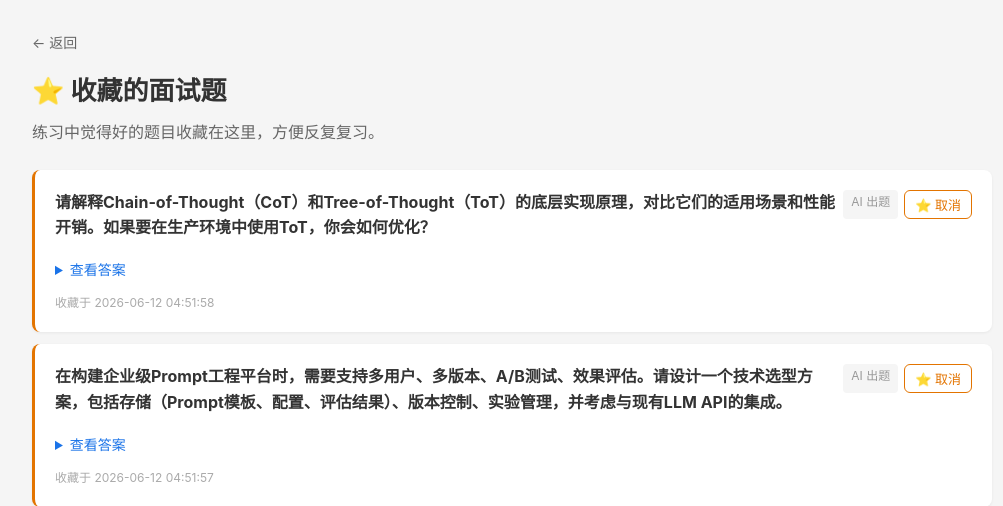
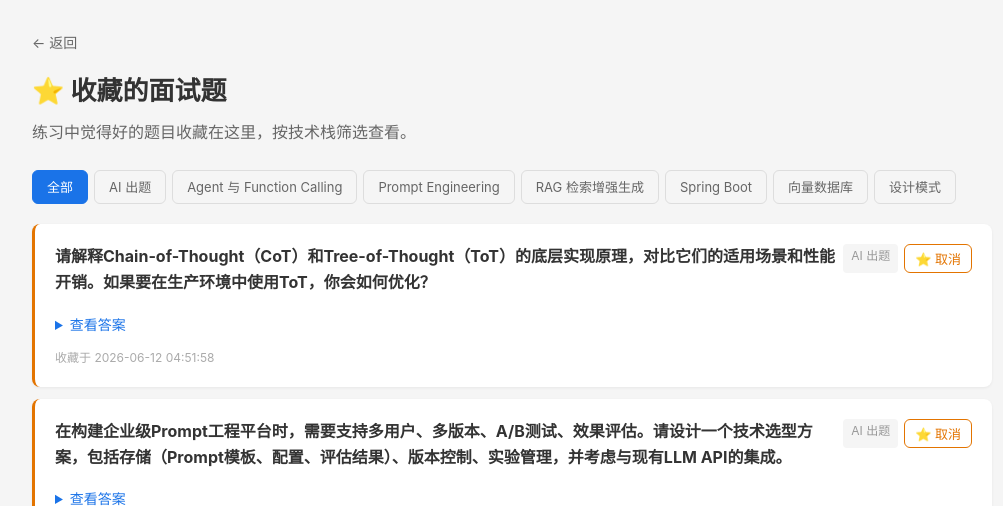
Before and after one commit to dj080808/toolset, a Flask app: page /skillset/favorites in a window 1280 px wide. Shown: the part 56-562 px from the top of the page, without its empty margins (128-1131 px from the left). Run offline with Flask 3, Linux system fonts and the light colour scheme; data comes from the database, SQL or seed files in the repository; both versions use the stored data as it was after the commit.

Commit message:
收藏的题目分类

```diff
--- a/templates/skillset/favorites.html
+++ b/templates/skillset/favorites.html
@@ -4,7 +4,14 @@
 <div class="container">
     <a href="javascript:history.back()" class="back-link">← 返回</a>
     <h1>⭐ 收藏的面试题</h1>
-    <p class="desc">练习中觉得好的题目收藏在这里，方便反复复习。</p>
+    <p class="desc">练习中觉得好的题目收藏在这里，按技术栈筛选查看。</p>
+
+    <div class="fav-filter">
+        <a href="{{ url_for('.favorite_list') }}" class="fav-tab {% if not current_stack %}active{% endif %}">全部</a>
+        {% for s in stacks %}
+        <a href="{{ url_for('.favorite_list', stack_id=s.id) }}" class="fav-tab {% if current_stack == s.id %}active{% endif %}">{{ s.name }}</a>
+        {% endfor %}
+    </div>
 
     {% if favorites %}
     <div class="entry-list">
@@ -37,5 +44,9 @@
 .fav-stack { font-size: 12px; color: #999; background: #f5f5f5; padding: 2px 8px; border-radius: 4px; }
 .btn-fav-active { color: #e37400; border-color: #e37400; }
 .btn-fav-active:hover { background: #fef7e0; }
+.fav-filter { display: flex; flex-wrap: wrap; gap: 6px; margin-bottom: 20px; }
+.fav-tab { padding: 6px 14px; border: 1px solid #ddd; border-radius: 6px; font-size: 13px; text-decoration: none; color: #666; transition: all .15s; }
+.fav-tab:hover { border-color: #1a73e8; color: #1a73e8; }
+.fav-tab.active { background: #1a73e8; color: #fff; border-color: #1a73e8; }
 </style>
 {% endblock %}
--- a/tools/skillset/models.py
+++ b/tools/skillset/models.py
@@ -152,11 +152,28 @@ class Favorite:
         return db.execute('SELECT 1 FROM favorite WHERE entry_id = ?', (entry_id,)).fetchone() is not None
 
     @staticmethod
-    def get_all():
+    def get_all(stack_id=None):
         db = get_db()
+        if stack_id:
+            return db.execute(
+                'SELECT e.*, s.name as stack_name, f.created_at as fav_at '
+                'FROM favorite f JOIN entry e ON f.entry_id = e.id '
+                'JOIN stack s ON e.stack_id = s.id '
+                'WHERE s.id = ? ORDER BY f.created_at DESC',
+                (stack_id,),
+            ).fetchall()
         return db.execute(
             'SELECT e.*, s.name as stack_name, f.created_at as fav_at '
             'FROM favorite f JOIN entry e ON f.entry_id = e.id '
             'JOIN stack s ON e.stack_id = s.id '
             'ORDER BY f.created_at DESC'
         ).fetchall()
+
+    @staticmethod
+    def get_stacks():
+        db = get_db()
+        return db.execute(
+            'SELECT DISTINCT s.id, s.name FROM favorite f '
+            'JOIN entry e ON f.entry_id = e.id '
+            'JOIN stack s ON e.stack_id = s.id ORDER BY s.name'
+        ).fetchall()
--- a/tools/skillset/routes.py
+++ b/tools/skillset/routes.py
@@ -227,8 +227,10 @@ def practice_review():
 
 @bp.route("/favorites")
 def favorite_list():
-    favorites = Favorite.get_all()
-    return render_template("favorites.html", favorites=favorites)
+    stack_id = request.args.get("stack_id", type=int)
+    favorites = Favorite.get_all(stack_id)
+    stacks = Favorite.get_stacks()
+    return render_template("favorites.html", favorites=favorites, stacks=stacks, current_stack=stack_id)
 
 
 @bp.route("/favorite/<int:entry_id>/toggle", methods=["POST"])
```
Also changed, not shown: toolset.db.
